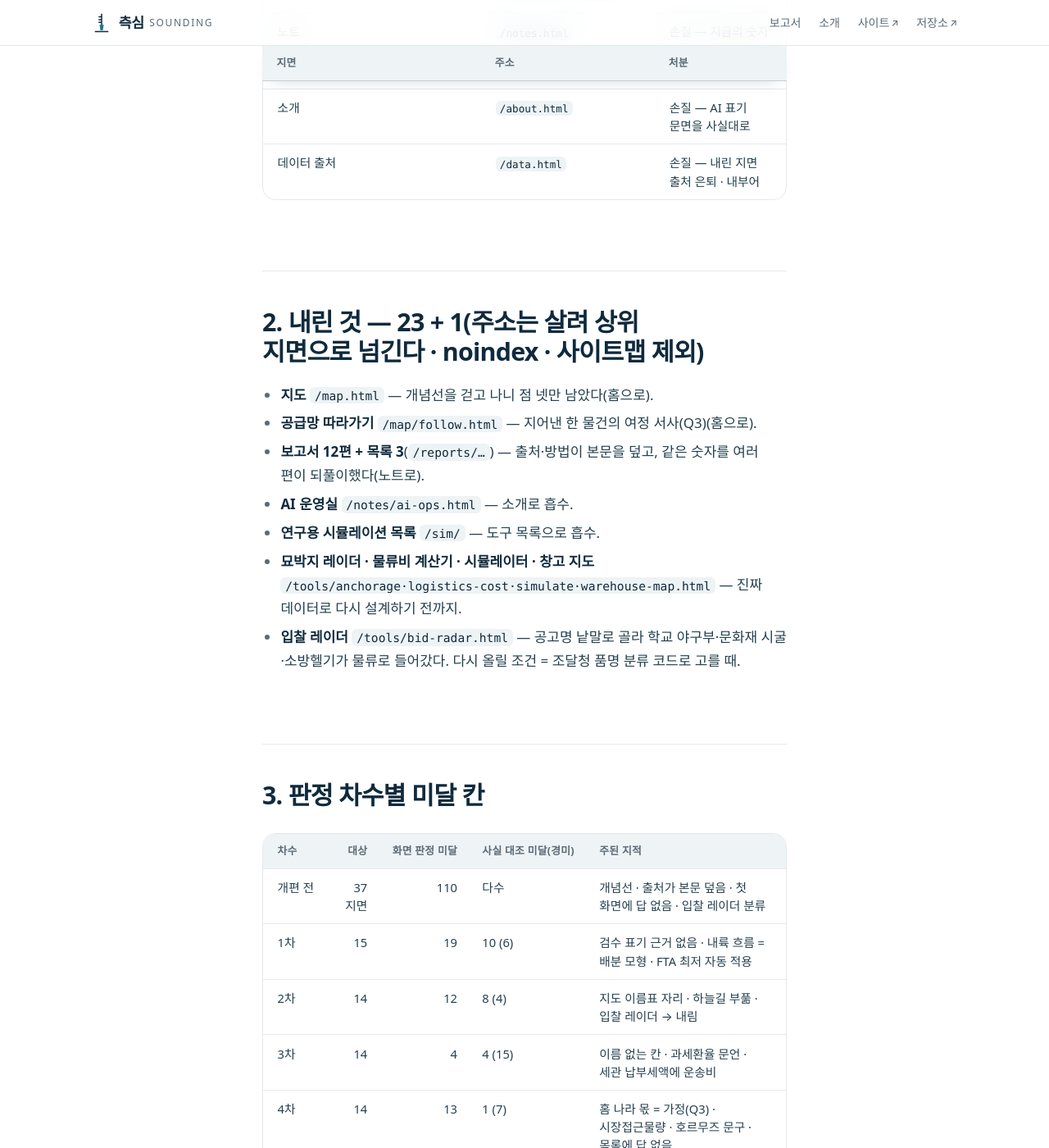
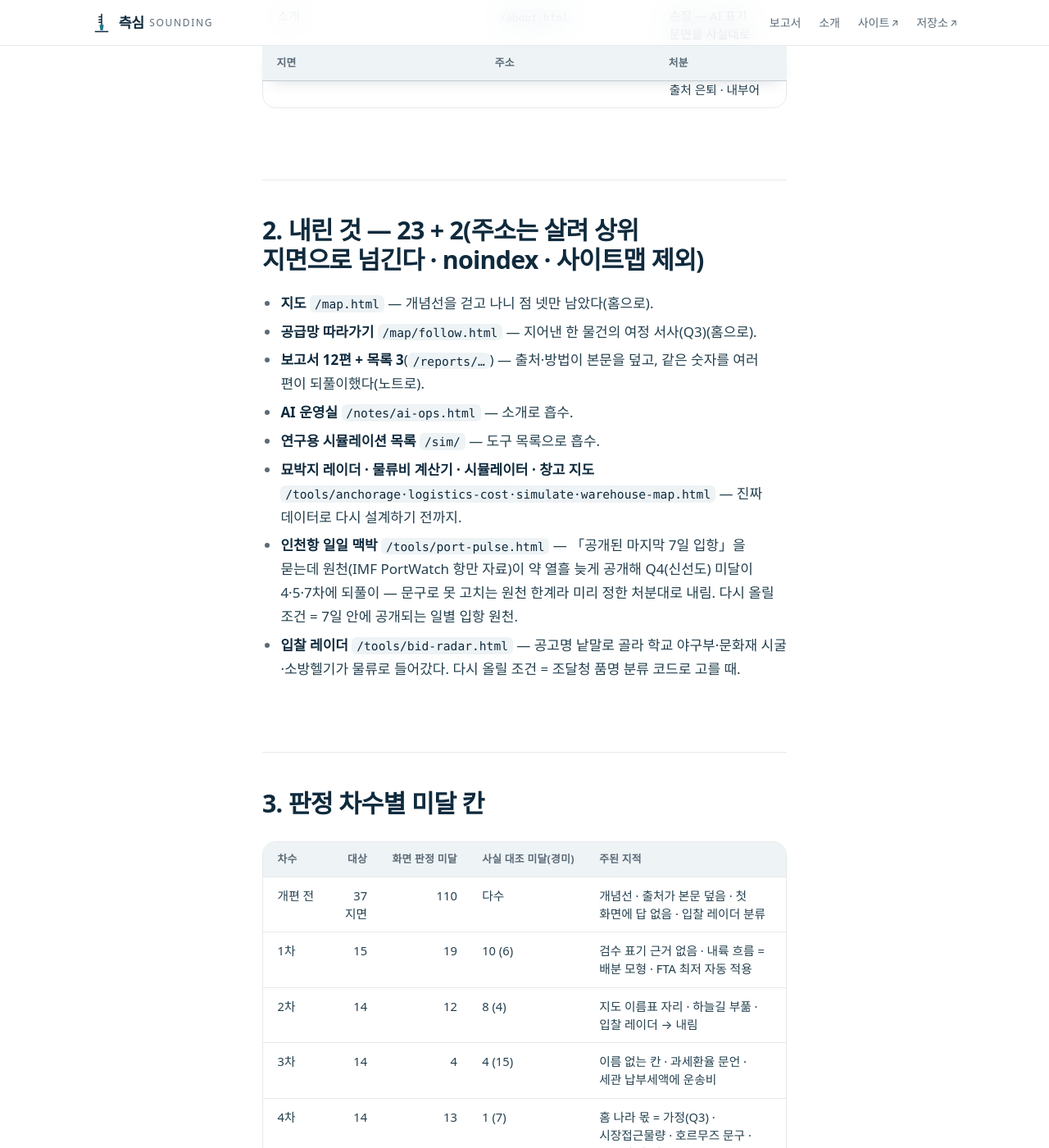
Before and after one commit to jisangj03-dev/incheon-port-analysis, a Jekyll site: the page built from docs/채점표_20261020.md, in a window 1280 px wide and 1400 px high, scrolled down 1408 px. Shown: the whole window at 82% size. Built offline with Jekyll 4.4.1, drawn with Linux system fonts in a browser that asks for light colours; some web fonts are replaced; our own code applies the rules of GitHub Pages for plain Markdown files; some of the changed text lies outside the part shown.

Commit message:
채점표 — 7차 판정 · 맥박 내림 반영
Co-Authored-By: Claude Opus 5.5 <noreply@anthropic.com>
Claude-Session: https://claude.ai/code/session_01L59oEoiMW7KHoJRFFkcN4Q

```diff
--- a/docs/채점표_20261020.md
+++ b/docs/채점표_20261020.md
@@ -23,7 +22,7 @@
 | 소개 | `/about.html` | 손질 — AI 표기 문면을 사실대로 |
 | 데이터 출처 | `/data.html` | 손질 — 내린 지면 출처 은퇴 · 내부어 |
 
-## 2. 내린 것 — 23 + 1(주소는 살려 상위 지면으로 넘긴다 · noindex · 사이트맵 제외)
+## 2. 내린 것 — 23 + 2(주소는 살려 상위 지면으로 넘긴다 · noindex · 사이트맵 제외)
 
 - **지도** `/map.html` — 개념선을 걷고 나니 점 넷만 남았다(홈으로).
 - **공급망 따라가기** `/map/follow.html` — 지어낸 한 물건의 여정 서사(Q3)(홈으로).
@@ -31,6 +30,7 @@
 - **AI 운영실** `/notes/ai-ops.html` — 소개로 흡수.
 - **연구용 시뮬레이션 목록** `/sim/` — 도구 목록으로 흡수.
 - **묘박지 레이더 · 물류비 계산기 · 시뮬레이터 · 창고 지도** `/tools/anchorage·logistics-cost·simulate·warehouse-map.html` — 진짜 데이터로 다시 설계하기 전까지.
+- **인천항 일일 맥박** `/tools/port-pulse.html` — 「공개된 마지막 7일 입항」을 묻는데 원천(IMF PortWatch 항만 자료)이 약 열흘 늦게 공개해 Q4(신선도) 미달이 4·5·7차에 되풀이 — 문구로 못 고치는 원천 한계라 미리 정한 처분대로 내림. 다시 올릴 조건 = 7일 안에 공개되는 일별 입항 원천.
 - **입찰 레이더** `/tools/bid-radar.html` — 공고명 낱말로 골라 학교 야구부·문화재 시굴·소방헬기가 물류로 들어갔다. 다시 올릴 조건 = 조달청 품명 분류 코드로 고를 때.
 
 ## 3. 판정 차수별 미달 칸
@@ -44,7 +44,8 @@
 | 4차 | 14 | 13 | 1 (7) | 홈 나라 몫 = 가정(Q3) · 시장접근물량 · 호르무즈 문구 · 목록에 답 없음 |
 | 5차 | 14 | 11 | 2 (6) | 하늘길 이름표 묶음 · 지도 설명 ≠ 그림 · 맥주 눈금 · 맥박 시제 |
 | 6차 | 14 | 5 | 2 (5) | 수입원가 표식 이름 · 운임 52주 비교 · 등시선 틀 · 글자 잘림 |
-| 7차 | 14 | (진행 중) | (진행 중) | |
+| 7차 | 14 | 6 | 1 (7) | 맥박 Q4 → 내림 · 홈 공유 카드 가정 흐름선 · 예측 첫 화면 · 등시선 차종 |
+| 8차 | 13 | (진행 중) | (진행 중) | |
 
 4차부터 판정자가 바뀌어(매번 새 서브에이전트) 기준을 더 엄격하게 읽었다 — 칸 수가 늘어난 것은 같은 지면을 새 눈이 다시 본 결과다.
 
```
Also changed, not shown: other parts of docs/채점표_20261020.md (+1 -2 lines).
